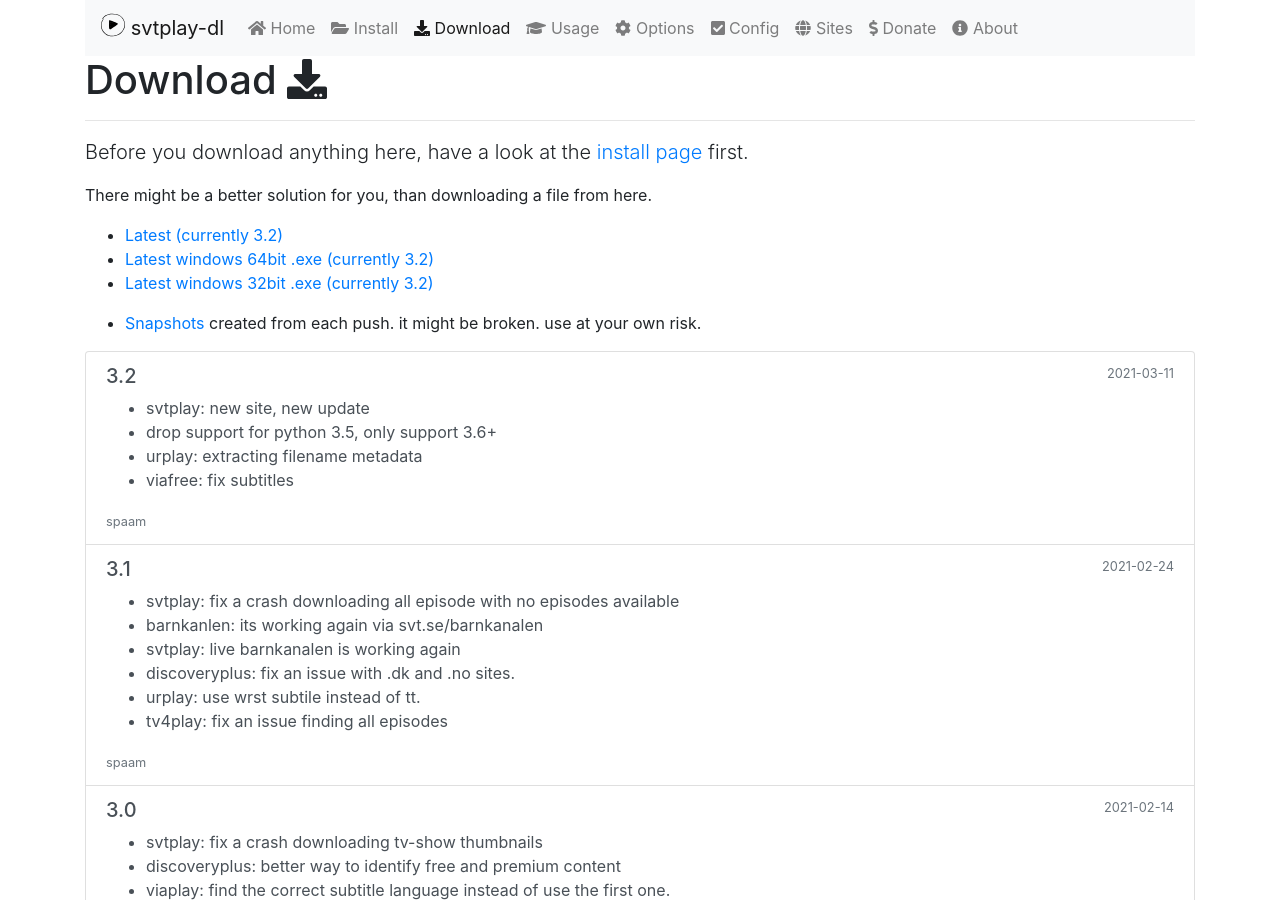
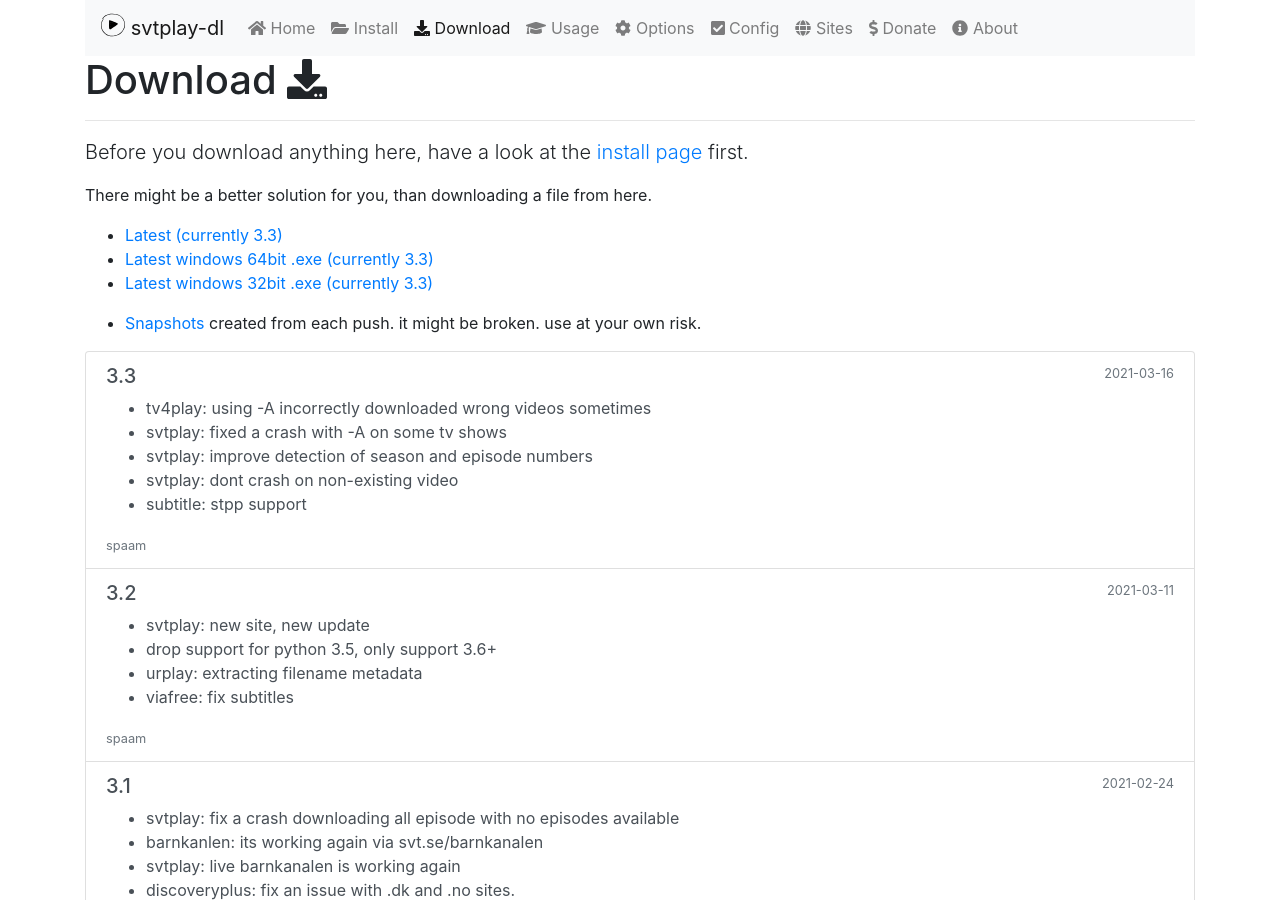
Before and after one commit to spaam/svtplay-dl-web, a Jekyll site: the page built from _pages/download.md, in a window 1280 px wide and 900 px high. Built offline with Jekyll 4.4.1, drawn with Linux system fonts in a browser that asks for light colours; nearby versions of some CDN libraries.

Commit message:
Add 3.3 release

```diff
--- a/_layouts/home.html
+++ b/_layouts/home.html
@@ -15,7 +15,7 @@
             <a href="/install/" class="btn btn-lg btn-outline-primary mb-3 mb-md-0 mr-md-3">Get started</a>
             <a href="/archive/" class="btn btn-lg btn-outline-secondary">Download</a>
         </div>
-        <p class="text-muted mb-0">Currently v3.2 (2021-03-12)</p>
+        <p class="text-muted mb-0">Currently v3.3 (2021-03-16)</p>
     </div>
     <div class="col-md-6">
         <img src="/assets/brand/logo.svg" width="256" height="256" class="img-fluid mb-3">
--- a/_pages/download.md
+++ b/_pages/download.md
@@ -10,9 +10,9 @@
 
 There might be a better solution for you, than downloading a file from here.
 
-* [Latest (currently 3.2)](https://svtplay-dl.se/download/latest/svtplay-dl)
-* [Latest windows 64bit .exe (currently 3.2)](https://svtplay-dl.se/download/latest/svtplay-dl-amd64.zip)
-* [Latest windows 32bit .exe (currently 3.2)](https://svtplay-dl.se/download/latest/svtplay-dl-win32.zip)
+* [Latest (currently 3.3)](https://svtplay-dl.se/download/latest/svtplay-dl)
+* [Latest windows 64bit .exe (currently 3.3)](https://svtplay-dl.se/download/latest/svtplay-dl-amd64.zip)
+* [Latest windows 32bit .exe (currently 3.3)](https://svtplay-dl.se/download/latest/svtplay-dl-win32.zip)
 
 * [Snapshots](/download/snapshots/) created from each push. it might be broken. use at your own risk.
 
--- /dev/null
+++ b/_posts/2021-03-16-3.3.md
@@ -0,0 +1,15 @@
+---
+layout: post
+title: 3.3
+date: 2021-03-16 22:28:00 +0100
+categories: releases
+windows-amd64: true
+windows-win32: true
+binary: true
+---
+
+* tv4play: using -A incorrectly downloaded wrong videos sometimes
+* svtplay: fixed a crash with -A on some tv shows
+* svtplay: improve detection of season and episode numbers
+* svtplay: dont crash on non-existing video
+* subtitle: stpp support
```
